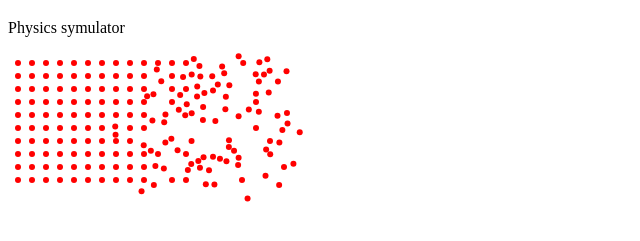
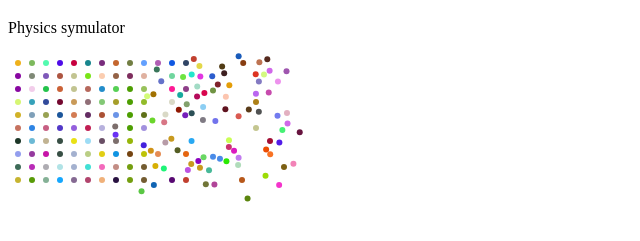
Before and after one commit to khaschuluu/balls, a plain HTML site: page index.html in a window 1280 px wide. Shown: the part 61-302 px from the top of the page, without its empty margins (0-640 px from the left). Drawn offline with Linux system fonts and the light colour scheme.

Commit message:
radnom colors

```diff
--- a/index.html
+++ b/index.html
@@ -10,6 +10,7 @@
         <script>
             const canvas = document.getElementById("canvas");
             const ctx = canvas.getContext("2d");
+
             let obj = {
                 loc: [0, 0],
                 v: [0, 0],
@@ -46,6 +47,7 @@
                             10 + i * (canvas.width - 20)/row,
                             10 + l * (canvas.height - 20)/col,
                         ],
+                        color: `#${Math.floor(Math.random()*16777215).toString(16)}`,
                     });
                 }
             }
```
